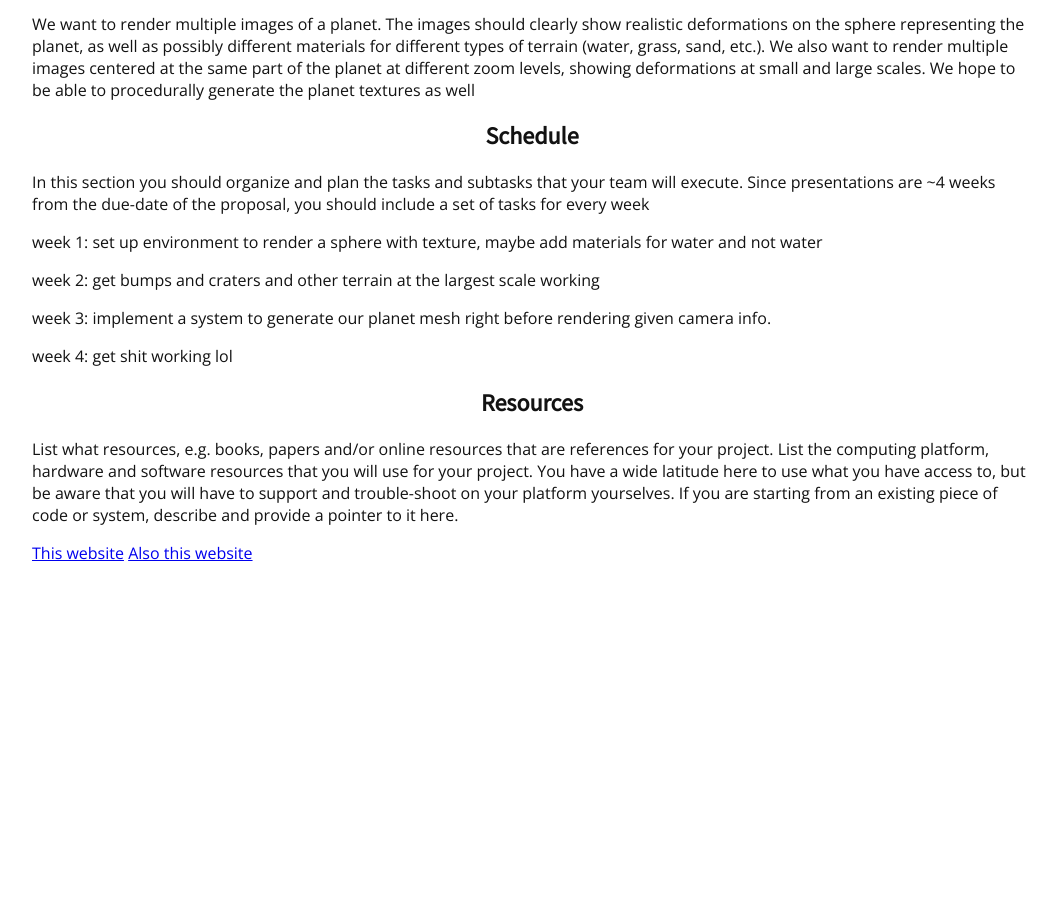
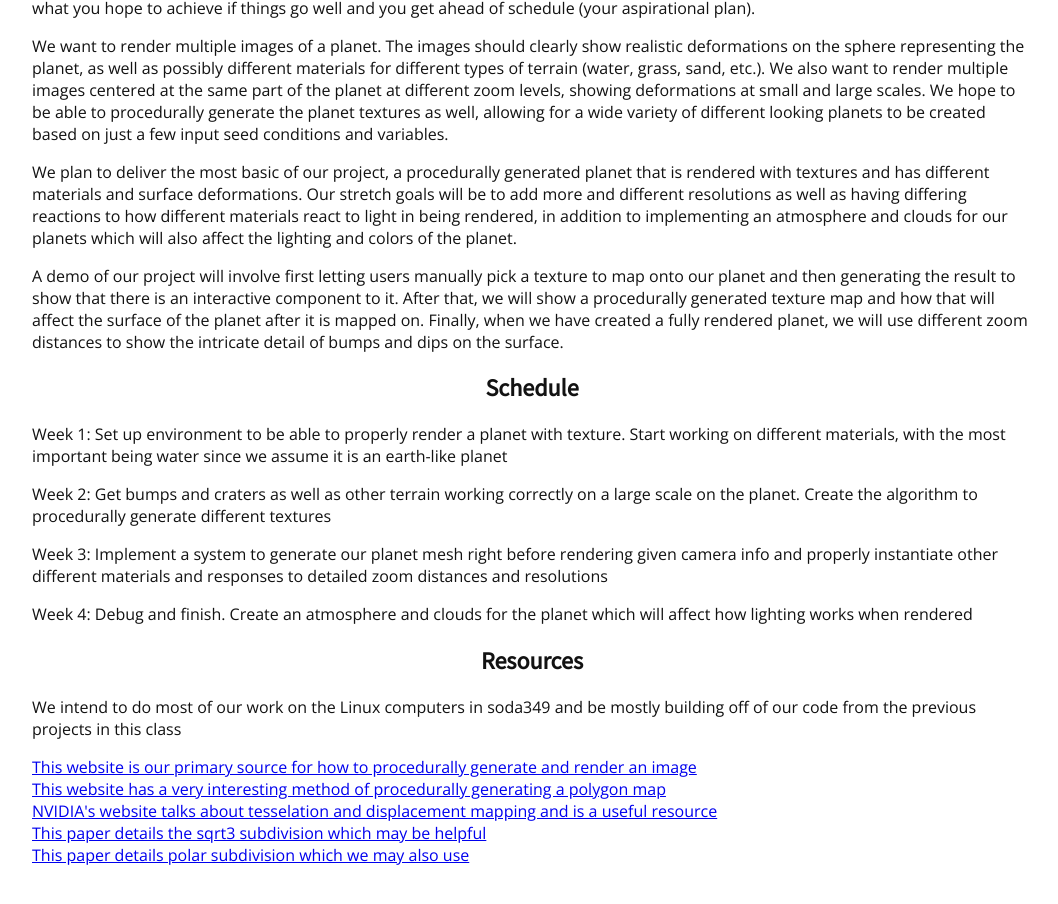
Before and after one commit to karthik-shanmugam/cs184-final, a plain HTML site: page docs/index.html in a window 1280 px wide. Shown: the part 1004-1908 px from the top of the page, without its empty margins (108-1166 px from the left). Before the commit the page ends 1668 px from the top, so only its background shows below. Drawn offline with nearby package versions, Linux system fonts and the light colour scheme.

Commit message:
Wrote more stuff

```diff
--- a/docs/index.html
+++ b/docs/index.html
@@ -26,14 +26,14 @@
 <h1 align="middle">CS 184: Computer Graphics and Imaging, Spring 2017</h1>
 <h1 align="middle">Final Project Proposal</h1>
 <h2 align="middle">Karthik Shanmugam and David Niu</h2>
-<h3 align="middle"> Insert 2-3 sentences of awesomeness </h3>
+<h3 align="middle">Planit: Rendering Procedurally Generated Planets</h3>
 <br><br>
 
 <div>
 
 <h2 align="middle">Problem Description</h2>
 <p>Here you should provide the context for your idea. Describe the problem that you are trying to solve, why it is important, where it is challenging. Give us a general idea on how you are going to solve it.</p>
-<p>We want to solve the problem of planet generation. Given the texture for a planet, we want to procedurally generate a realistic looking planned, with terrain deformations at large and small scales. This is important because it allows for realistic looking worlds at multiple scales, which is especially useful in games such as open world games. One challenge is procedurally generating realistic looking terrain. We need to generate terrain that matches with the provided planet texture. For example the oceans should remain flat and maybe contain waves, whereas the land should have more significant bumps and craters. Another challenge is rendering the generated terrain at multiple scales. Ideally a planet should contain detail even when we zoom in. For example we want an earth size planet to contain not only mountain size bumps, but also plenty of distortions closer to the size of a person. However, generating an entire planet mesh with all these distortions would lead to an infeasibly large planet mesh. We intend to solve this issue by dynamically generating a mesh given our camera location and resolution, only computing the details for parts of the planet that will be visible to the camera.</p>
+<p>We want to solve the problem of planet generation. Given the texture for a planet, we want to procedurally generate a realistic looking planet, with terrain deformations at large and small scales. This is important because it allows for realistic looking worlds at multiple scales, which is especially useful in games such as open world games. This large scale graphical challenge is prominent since games and models are growing increasingly large in scope and size, making it impractical to individually create planets or entitites. One challenge we will face is procedurally generating realistic looking terrain. We need to generate terrain that matches with the provided planet texture. For example the oceans should remain flat and maybe contain waves, whereas the land should have more significant recursive bumps and craters. Another challenge is rendering the generated terrain at multiple scales. Ideally a planet should contain detail even when we zoom in. For example we want an earth sized planet to contain not only mountain size bumps, but also plenty of distortions closer to the size of a person. However, generating an entire planet mesh with all these distortions would lead to an infeasibly large planet mesh. We intend to solve this issue by dynamically generating a mesh given our camera location, zoom, and resolution, only computing the details for parts of the planet that will be visible to the camera.</p>
 
 <h2 align="middle">Goals and Deliverables</h2>
 <p>
@@ -44,22 +44,22 @@ Define how you will measure the quality / performance of your system (e.g. graph
 What questions do you plan to answer with your analysis?
 You should break this section into two parts: (1) what you plan to deliver, and (2) what you hope to deliver. In (1), describe what you believe you must accomplish to have a successful project and achieve the grade you expect (i.e. your baseline plan -- planning for some unexpected problems would make sense). In (2), describe what you hope to achieve if things go well and you get ahead of schedule (your aspirational plan).</p>
 
-<p>We want to render multiple images of a planet. The images should clearly show realistic deformations on the sphere representing the planet, as well as possibly different materials for different types of terrain (water, grass, sand, etc.). We also want to render multiple images centered at the same part of the planet at different zoom levels, showing deformations at small and large scales. We hope to be able to procedurally generate the planet textures as well</p>
+<p>We want to render multiple images of a planet. The images should clearly show realistic deformations on the sphere representing the planet, as well as possibly different materials for different types of terrain (water, grass, sand, etc.). We also want to render multiple images centered at the same part of the planet at different zoom levels, showing deformations at small and large scales. We hope to be able to procedurally generate the planet textures as well, allowing for a wide variety of different looking planets to be created based on just a few input seed conditions and variables.</p>
+<p>We plan to deliver the most basic of our project, a procedurally generated planet that is rendered with textures and has different materials and surface deformations. Our stretch goals will be to add more and different resolutions as well as having differing reactions to how different materials react to light in being rendered, in addition to implementing an atmosphere and clouds for our planets which will also affect the lighting and colors of the planet.</p>
+<p>A demo of our project will involve first letting users manually pick a texture to map onto our planet and then generating the result to show that there is an interactive component to it. After that, we will show a procedurally generated texture map and how that will affect the surface of the planet after it is mapped on. Finally, when we have created a fully rendered planet, we will use different zoom distances to show the intricate detail of bumps and dips on the surface.</p>
 
 <h2 align="middle">Schedule</h2>
-<p>In this section you should organize and plan the tasks and subtasks that your team will execute. Since presentations are ~4 weeks from the due-date of the proposal, you should include a set of tasks for every week</p>
-
-<p>week 1: set up environment to render a sphere with texture, maybe add materials for water and not water</p>
-
-<p>week 2: get bumps and craters and other terrain at the largest scale working</p>
-<p>week 3: implement a system to generate our planet mesh right before rendering given camera info.</p>
-<p>week 4: get shit working lol</p>
+<p>Week 1: Set up environment to be able to properly render a planet with texture. Start working on different materials, with the most important being water since we assume it is an earth-like planet</p>
+<p>Week 2: Get bumps and craters as well as other terrain working correctly on a large scale on the planet. Create the algorithm to procedurally generate different textures</p>
+<p>Week 3: Implement a system to generate our planet mesh right before rendering given camera info and properly instantiate other different materials and responses to detailed zoom distances and resolutions</p>
+<p>Week 4: Debug and finish. Create an atmosphere and clouds for the planet which will affect how lighting works when rendered</p>
 
 <h2 align="middle">Resources</h2>
-<p>List what resources, e.g. books, papers and/or online resources that are references for your project. List the computing platform, hardware and software resources that you will use for your project. You have a wide latitude here to use what you have access to, but be aware that you will have to support and trouble-shoot on your platform yourselves. If you are starting from an existing piece of code or system, describe and provide a pointer to it here.</p>
-
-<a href="https://smcameron.github.io/space-nerds-in-space/earthlike/example/slideshow.html">This website</a>
-<a href="http://www-cs-students.stanford.edu/~amitp/game-programming/polygon-map-generation/">Also this website</a>
-
+<p>We intend to do most of our work on the Linux computers in soda349 and be mostly building off of our code from the previous projects in this class</p>
+<a href="https://smcameron.github.io/space-nerds-in-space/earthlike/example/slideshow.html">This website is our primary source for how to procedurally generate and render an image</a><br>
+<a href="http://www-cs-students.stanford.edu/~amitp/game-programming/polygon-map-generation/">This website has a very interesting method of procedurally generating a polygon map</a><br>
+<a href="http://www.nvidia.com/object/tessellation.html">NVIDIA's website talks about tesselation and displacement mapping and is a useful resource</a><br>
+<a href="https://www.graphics.rwth-aachen.de/media/papers/sqrt31.pdf">This paper details the sqrt3 subdivision which may be helpful</a><br>
+<a href="http://www.cise.ufl.edu/research/SurfLab/papers/09bi3c2polar.pdf">This paper details polar subdivision which we may also use</a>
 </body>
 </html>
```
